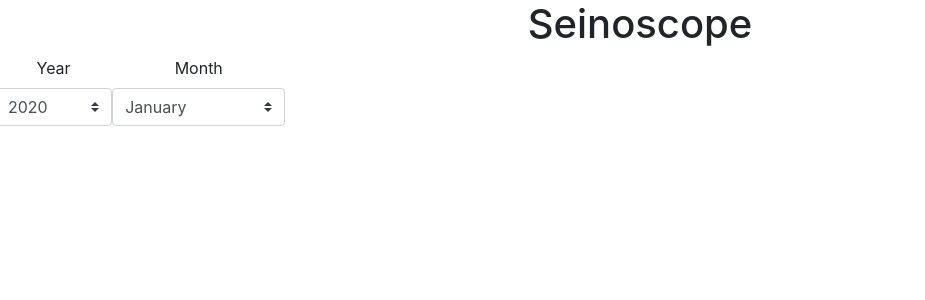
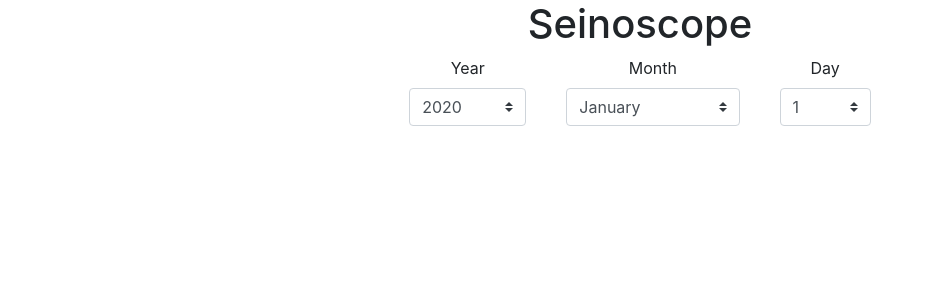
Before and after one commit to jessecalton/seinoscope, a React (Create React App) app in the folder client/: page / in a window 1280 px wide. Shown: the top 300 px of the page, without its empty margins (0-925 px from the left). Built offline with nearby package versions, Linux system fonts and the light colour scheme.

Commit message:
adds dropdown menus for date selection, state

```diff
--- a/client/src/App.css
+++ b/client/src/App.css
@@ -2,37 +2,11 @@
   text-align: center;
 }
 
-.App-logo {
-  height: 40vmin;
-  pointer-events: none;
+.form-row {
+  margin: 0 auto;
+  justify-content: center;
 }
 
-@media (prefers-reduced-motion: no-preference) {
-  .App-logo {
-    animation: App-logo-spin infinite 20s linear;
-  }
+.form-group {
+  margin: 0 20px;
 }
-
-.App-header {
-  background-color: #282c34;
-  min-height: 100vh;
-  display: flex;
-  flex-direction: column;
-  align-items: center;
-  justify-content: center;
-  font-size: calc(10px + 2vmin);
-  color: white;
-}
-
-.App-link {
-  color: #61dafb;
-}
-
-@keyframes App-logo-spin {
-  from {
-    transform: rotate(0deg);
-  }
-  to {
-    transform: rotate(360deg);
-  }
-}
--- a/client/src/components/DatePicker.js
+++ b/client/src/components/DatePicker.js
@@ -1,27 +1,33 @@
-import React, { useState, useEffect } from 'react';
+import React, { useState, useEffect, useRef } from 'react';
 import Form from 'react-bootstrap/Form';
 
 const DatePicker = () => {
   const [years, setYears] = useState([]);
+  const [days, setDays] = useState([]);
+  const [year, setYear] = useState(null);
+  const [month, setMonth] = useState('January');
 
   useEffect(() => {
-    getYears();
+    const currentYear = new Date().getFullYear();
+    getYears(currentYear);
+    setYear(currentYear);
+    getDaysInMonth(month, currentYear);
   }, []);
 
-  const getYears = () => {
-    let currentYear = new Date().getFullYear();
+  // Takes the current year, and gets the most recent 120 calendar years
+  const getYears = (currentYear) => {
     let selectableYears = [];
     for (
-      var yearBoundary = currentYear - 120;
+      var yearBoundary = currentYear - 121;
       currentYear > yearBoundary;
       currentYear--
     ) {
       selectableYears.push(currentYear);
-      // setYears((prevState) => [...prevState, yearBoundary]);
     }
     setYears(selectableYears);
   };
 
+  // Our 12 calendar months
   const monthMap = [
     'January',
     'February',
@@ -37,23 +43,59 @@ const DatePicker = () => {
     'December',
   ];
 
+  // Once a year and month are selected, sets array of valid dates available
+  // for a chosen month. Handles leap years.
+  const getDaysInMonth = (newMonth, newYear) => {
+    const selectedMonth = monthMap.indexOf(newMonth) + 1;
+    const days = new Date(newYear, selectedMonth, 0).getDate();
+
+    setDays([...Array(days + 1).keys()].slice(1));
+  };
+
+  // If new month is selected, updates available valid dates.
+  const onMonthChange = (e) => {
+    setMonth(e.target.value);
+    getDaysInMonth(e.target.value, year);
+  };
+
+  // If new year is selected, updates available valid dates.
+  // Really only matters for leap years if february is chosen month.
+  const onYearChange = (e) => {
+    setYear(e.target.value);
+    getDaysInMonth(month, e.target.value);
+  };
+
   return (
     <div>
       <Form>
         <Form.Row>
-          <Form.Group controlId='exampleForm.SelectCustom'>
+          <Form.Group controlId='selectYear'>
             <Form.Label>Year</Form.Label>
-            <Form.Control as='select' custom>
+            <Form.Control as='select' custom onChange={onYearChange}>
               {years.map((year) => (
-                <option>{year}</option>
+                <option id={year} value={year}>
+                  {year}
+                </option>
               ))}
             </Form.Control>
           </Form.Group>
-          <Form.Group controlId='exampleForm.SelectCustom'>
+          <Form.Group controlId='selectMonth'>
             <Form.Label>Month</Form.Label>
+            <Form.Control as='select' custom onChange={onMonthChange}>
+              {monthMap.map((month) => (
+                <option id={month} value={month}>
+                  {month}
+                </option>
+              ))}
+            </Form.Control>
+          </Form.Group>
+          <Form.Group controlId='selectDay'>
+            <Form.Label>Day</Form.Label>
             <Form.Control as='select' custom>
-              {monthMap.map((month) => (
-                <option>{month}</option>
+              {days.map((day) => (
+                <option id={day} value={day}>
+                  {day}
+                </option>
               ))}
             </Form.Control>
           </Form.Group>
```
